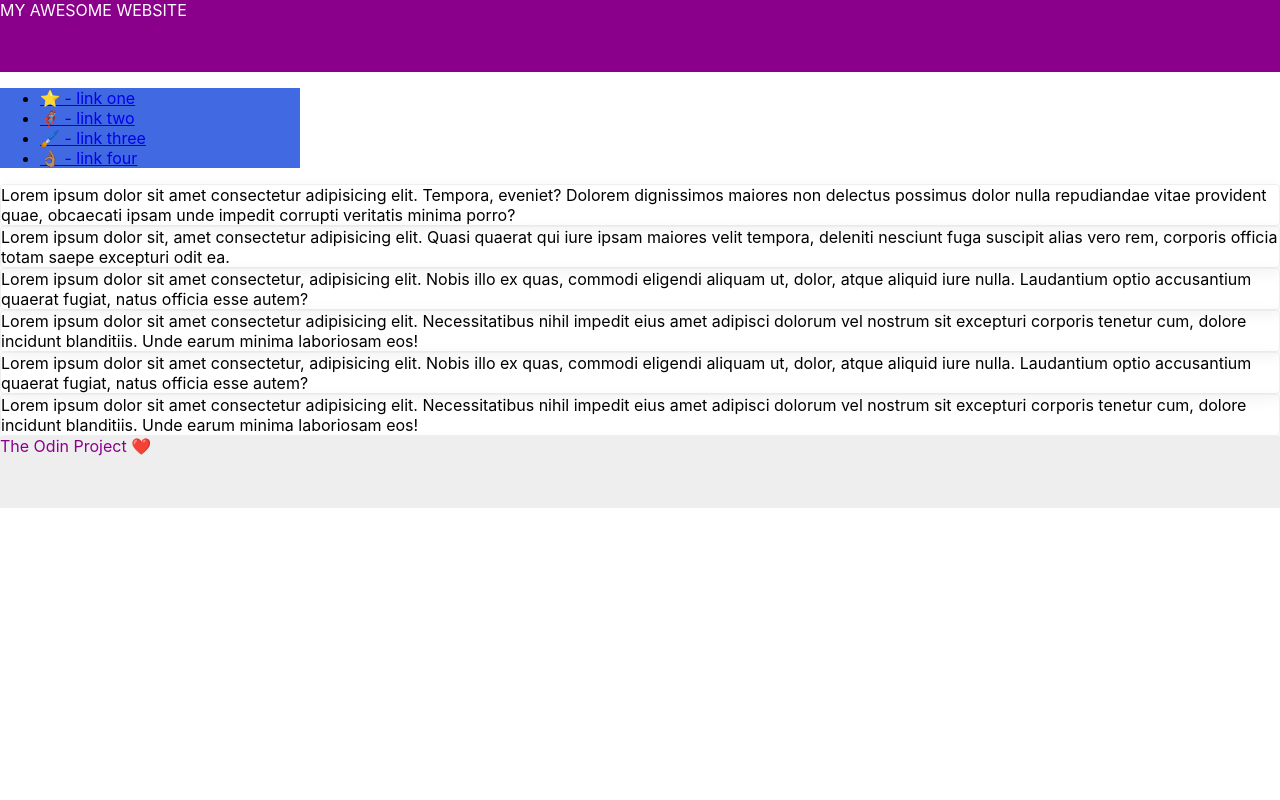
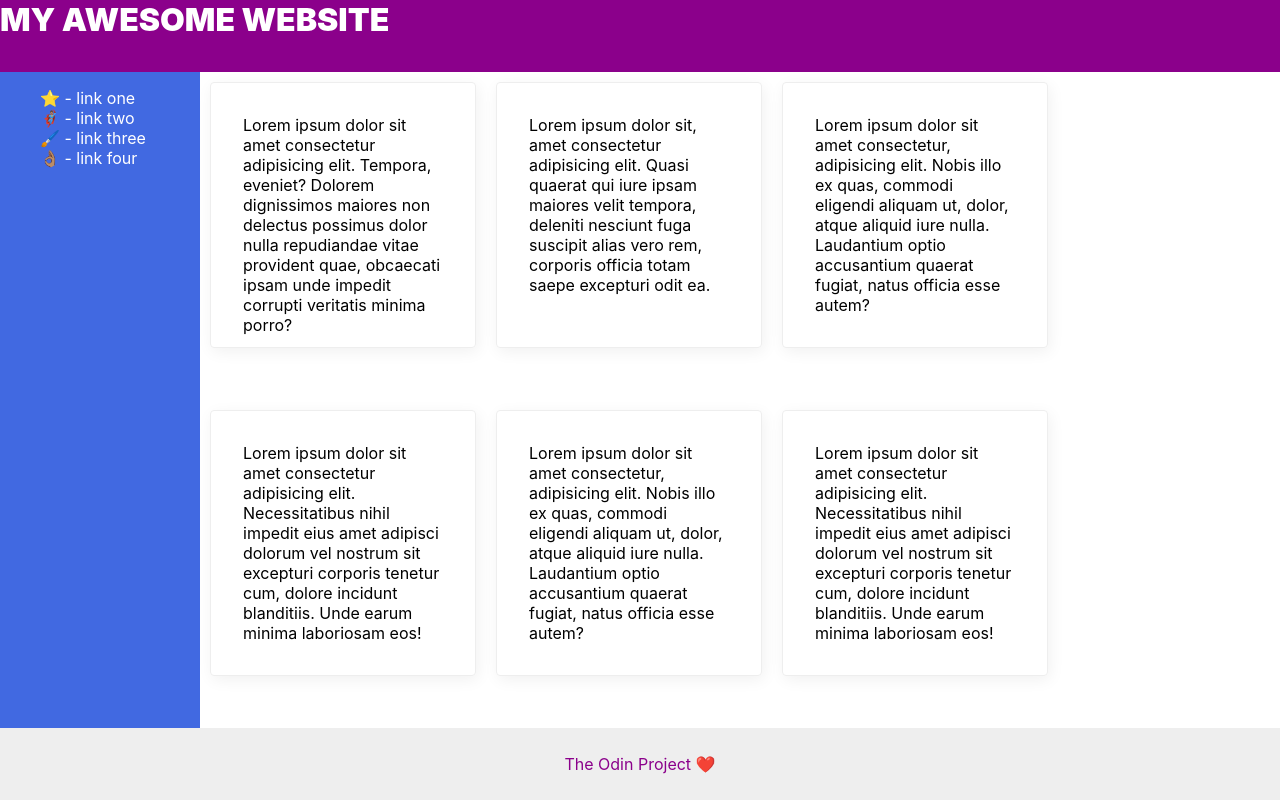
Before and after one commit to patricksibale/The-Odin-Project-Exercises, a plain HTML site: page css exercises/flex/07-flex-layout-2/index.html in a window 1280 px wide. Drawn offline with Linux system fonts and the light colour scheme.

Commit message:
Flexbox assignments solved

```diff
--- a/css exercises/flex/04-flex-information/style.css
+++ b/css exercises/flex/04-flex-information/style.css
@@ -1,5 +1,6 @@
 body {
   font-family: 'Courier New', Courier, monospace;
+  text-align: center;
 }
 
 img {
@@ -10,6 +11,7 @@ img {
 .title {
   font-size: 36px;
   font-weight: 900;
+  margin-bottom: 32px;
 }
 
 /* do not edit this footer */
@@ -24,3 +26,19 @@ img {
   justify-content: center;
   background: #eee;
 }
+
+.whole{
+  display: flex;
+  justify-content: center;
+
+
+}
+div{
+  gap: 52px;
+}
+div.text{
+  text-align: center;
+}
+.info {
+  max-width: 200px;
+}
--- a/css exercises/flex/05-flex-modal/style.css
+++ b/css exercises/flex/05-flex-modal/style.css
@@ -9,7 +9,7 @@ body {
   margin: 0;
   background: #aaa;
   color: #333;
-  /* I'll give you this one for free lol */
+  /* I'll give you this one for free */
   display: flex;
   align-items: center;
   justify-content: center;
@@ -20,9 +20,15 @@ body {
   width: 480px;
   border-radius: 10px;
   box-shadow: 2px 4px 16px rgba(0,0,0,.2);
+
+  display: flex;
+  gap: 16px;
+  padding: 16px;
 }
 
 .icon {
+  flex-shrink: 0;
+
   color: royalblue;
   font-size: 26px;
   font-weight: 700;
@@ -34,7 +40,17 @@ body {
   align-items: center;
   justify-content: center;
 }
-
+.header {
+  display: flex;
+  align-items: center;
+  justify-content: space-between;
+  font-size: 18px;
+  font-weight: 700;
+  margin-bottom: 8px;
+}
+.text {
+  margin-bottom: 16px;
+}
 .close-button {
   background: #eee;
   border-radius: 50%;
--- a/css exercises/flex/06-flex-layout/style.css
+++ b/css exercises/flex/06-flex-layout/style.css
@@ -1,21 +1,53 @@
 @import url('https://fonts.googleapis.com/css2?family=Roboto:wght@400;700&display=swap');
+.header{
+  display: flex;
+  justify-content: space-between;
+  padding: 16px;
+}
+.footer{
+  display: flex;
+  justify-content: space-between;
+  padding: 16px;
 
+
+}
 body {
   height: 100vh;
   margin: 0;
   overflow: hidden;
   font-family: Roboto, sans-serif;
+  display: flex;
+  flex-direction: column;
 }
 
 img {
   width: 600px;
 }
+ul{
+  display: flex;
+  justify-content: space-between  ;
+  gap: 20px;
+  list-style-type: none;
+  margin: 0;
+  padding: 0;
 
+}
+a{
+  color: #666;
+  text-decoration: none;
+}
 button {
   font-family: Roboto, sans-serif;
   border: none;
   border-radius: 8px;
   background: #eee;
+}
+.content{
+  display: flex;
+  flex-direction: column;
+  justify-content: center;
+  flex: 1;
+  align-items:center ;
 }
 
 input {
--- a/css exercises/flex/07-flex-layout-2/index.html
+++ b/css exercises/flex/07-flex-layout-2/index.html
@@ -11,6 +11,7 @@
   <div class="header">
     MY AWESOME WEBSITE
   </div>
+  <div class="big">
 
     <div class="sidebar">
       <ul>
@@ -21,6 +22,7 @@
       </ul>
     </div>
 
+    <div class="container">
       <div class="card">Lorem ipsum dolor sit amet consectetur adipisicing elit. Tempora, eveniet? Dolorem dignissimos maiores non delectus possimus dolor nulla repudiandae vitae provident quae, obcaecati ipsam unde impedit corrupti veritatis minima porro?</div>
       <div class="card">Lorem ipsum dolor sit, amet consectetur adipisicing elit. Quasi quaerat qui iure ipsam maiores velit tempora, deleniti nesciunt fuga suscipit alias vero rem, corporis officia totam saepe excepturi odit ea.</div>
       <div class="card">Lorem ipsum dolor sit amet consectetur, adipisicing elit. Nobis illo ex quas, commodi eligendi aliquam ut, dolor, atque aliquid iure nulla. Laudantium optio accusantium quaerat fugiat, natus officia esse autem?</div>
@@ -28,6 +30,11 @@
       <div class="card">Lorem ipsum dolor sit amet consectetur, adipisicing elit. Nobis illo ex quas, commodi eligendi aliquam ut, dolor, atque aliquid iure nulla. Laudantium optio accusantium quaerat fugiat, natus officia esse autem?</div>
       <div class="card">Lorem ipsum dolor sit amet consectetur adipisicing elit. Necessitatibus nihil impedit eius amet adipisci dolorum vel nostrum sit excepturi corporis tenetur cum, dolore incidunt blanditiis. Unde earum minima laboriosam eos!</div>
 
+
+  </div>
+
+  </div>
+
   <div class="footer">
     The Odin Project ❤️
   </div>
--- a/css exercises/flex/07-flex-layout-2/style.css
+++ b/css exercises/flex/07-flex-layout-2/style.css
@@ -5,19 +5,47 @@ body {
 }
 
 .header {
+  display: flex;
   height: 72px;
   background: darkmagenta;
   color: white;
+  font-size: 32px;
+  font-weight: 900;
 }
-
+.big{
+  display: flex;
+  justify-content: space-between;
+  flex: 1;
+}
+.container{
+  display: flex;
+  flex-direction: row;
+  flex-wrap: wrap;
+  flex: 1;
+}
+body{
+  display: flex;
+  flex-direction: column;
+}
 .footer {
+  display: flex;
+  justify-content: center;
+  align-items: center;
   height: 72px;
   background: #eee;
   color: darkmagenta;
 }
-
+a{
+  text-decoration: none;
+  color: white;
+}
+li{
+  list-style-type: none;
+}
 .sidebar {
-  width: 300px;
+  display: flex;
+  flex-direction: column;
+  width: 200px;
   background: royalblue;
 }
 
@@ -25,4 +53,9 @@ body {
   border: 1px solid #eee;
   box-shadow: 2px 4px 16px rgba(0,0,0,.06);
   border-radius: 4px;
+  padding: 32px;
+  margin: 10px;
+  height: 200px;
+  width: 200px;
+
 }
```
Also changed, not shown: css exercises/flex/04-flex-information/index.html (+20 -4 lines), css exercises/flex/05-flex-modal/index.html (+15 -6 lines). Lines whose indentation alone changed are shown as unchanged.
